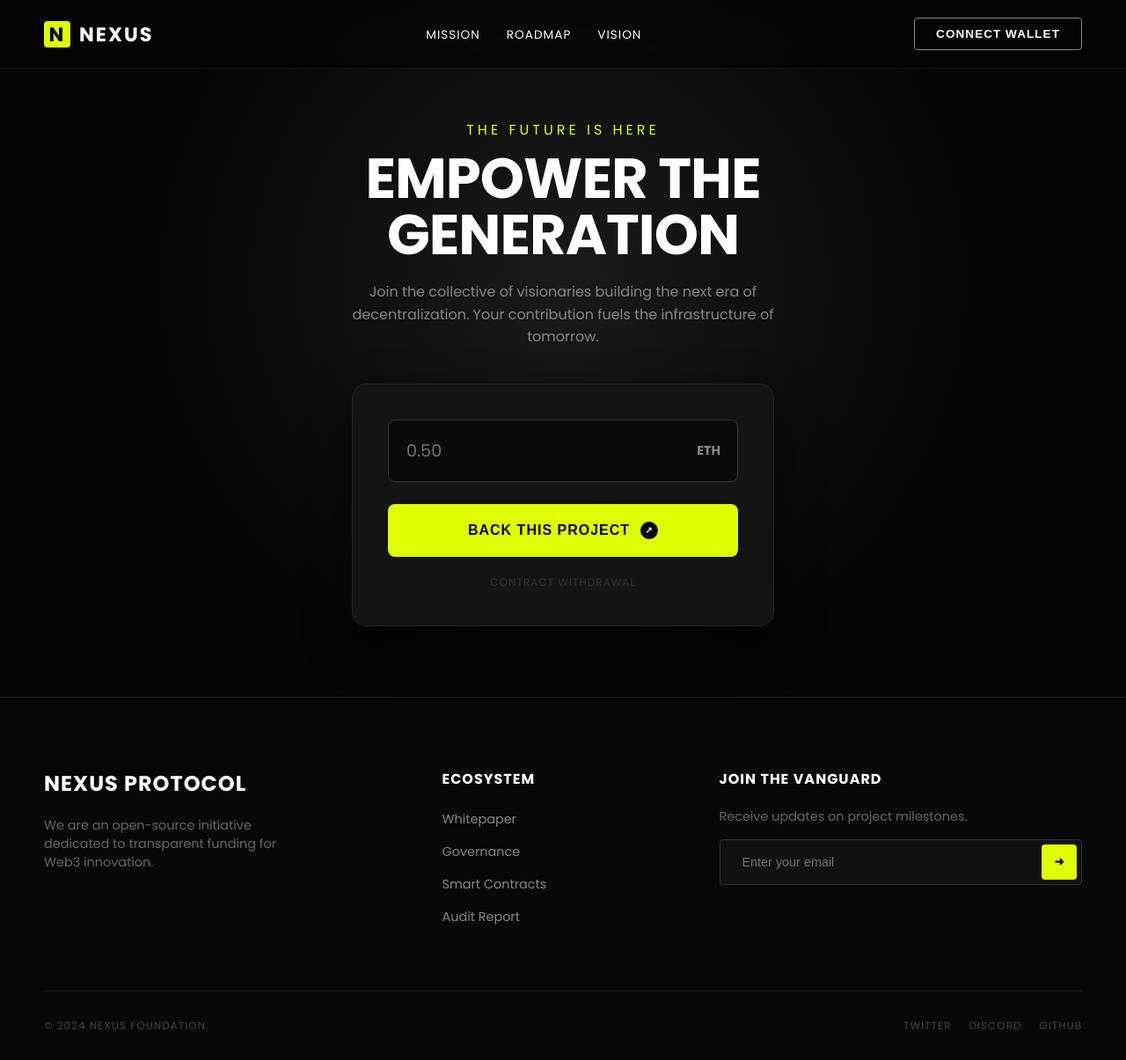
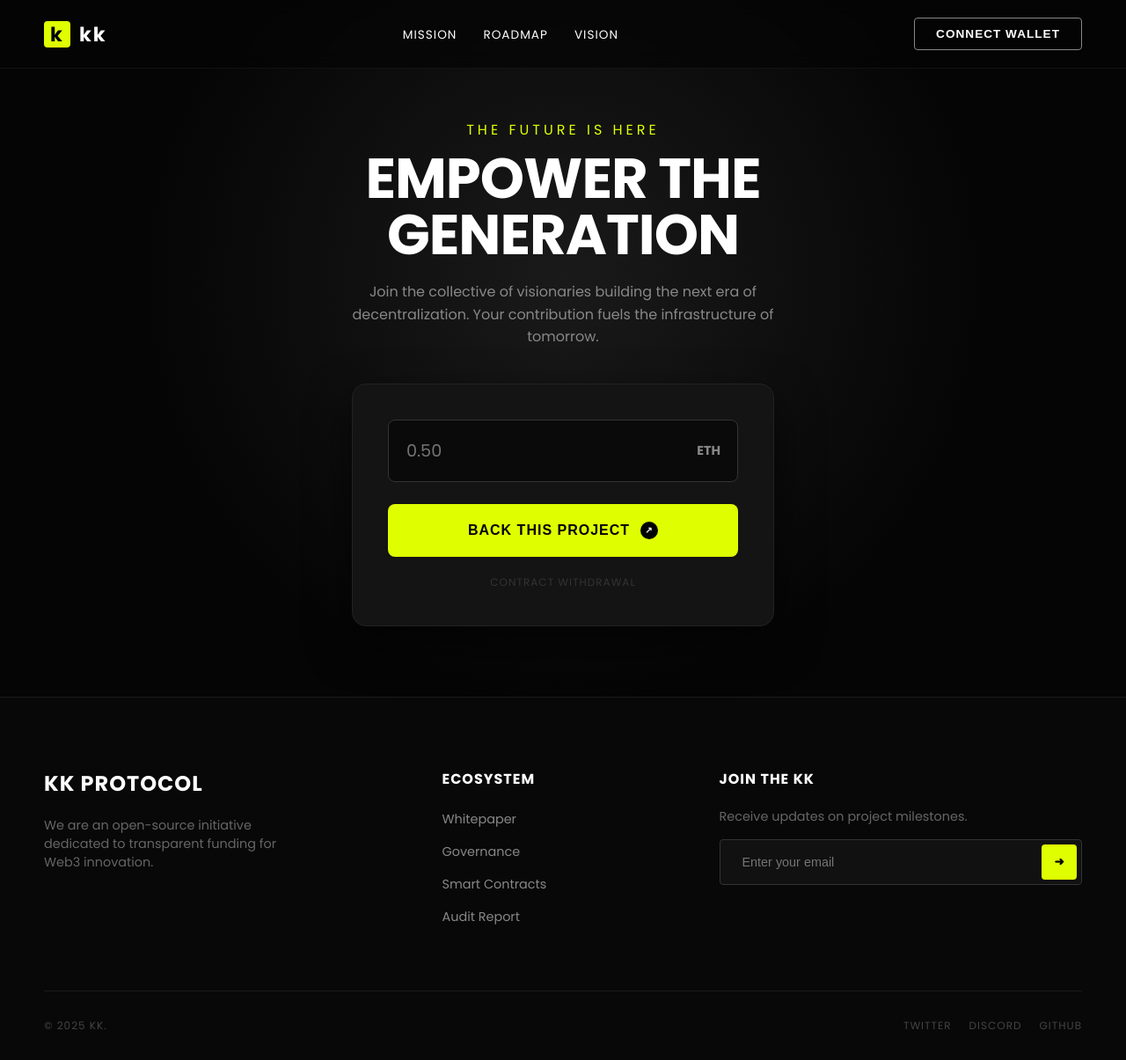
Before and after one commit to thisiskarthick-5/DAPP, a plain HTML site: page index.html in a window 1280 px wide. Shown: the whole page at 88% size. Drawn offline with Linux system fonts and the light colour scheme.

Commit message:
Update index.html

```diff
--- a/index.html
+++ b/index.html
@@ -3,7 +3,7 @@
 <head>
     <meta charset="UTF-8">
     <meta name="viewport" content="width=device-width, initial-scale=1.0">
-    <title>NEXUS | Web3 Venture Fund</title>
+    <title>kk | Web3  Fund</title>
 
     <!-- Load Ethers.js -->
     <script src="https://cdnjs.cloudflare.com/ajax/libs/ethers/5.7.2/ethers.umd.min.js"></script>
@@ -406,8 +406,8 @@
     <!-- Header -->
     <header>
         <div class="logo">
-            <div class="logo-icon">N</div>
-            NEXUS
+            <div class="logo-icon">k</div>
+            kk
         </div>
         <nav>
             <ul>
@@ -451,7 +451,7 @@
     <footer>
         <div class="footer-grid">
             <div class="footer-col">
-                <h3>Nexus Protocol</h3>
+                <h3>kk Protocol</h3>
                 <p style="color: #666; max-width: 300px; margin-top:10px; font-size: 0.9rem;">
                     We are an open-source initiative dedicated to transparent funding for Web3 innovation.
                 </p>
@@ -468,7 +468,7 @@
             </div>
 
             <div class="footer-col">
-                <h4>Join the Vanguard</h4>
+                <h4>Join the kk</h4>
                 <p style="color:#666; margin-bottom:15px; font-size:0.9rem;">Receive updates on project milestones.</p>
                 <div class="newsletter-box">
                     <input type="email" placeholder="Enter your email">
@@ -478,7 +478,7 @@
         </div>
 
         <div class="footer-bottom">
-            <div>© 2024 Nexus Foundation.</div>
+            <div>© 2025 kk.</div>
             <div style="display:flex; gap:20px;">
                 <span style="cursor:pointer">Twitter</span>
                 <span style="cursor:pointer">Discord</span>
```
